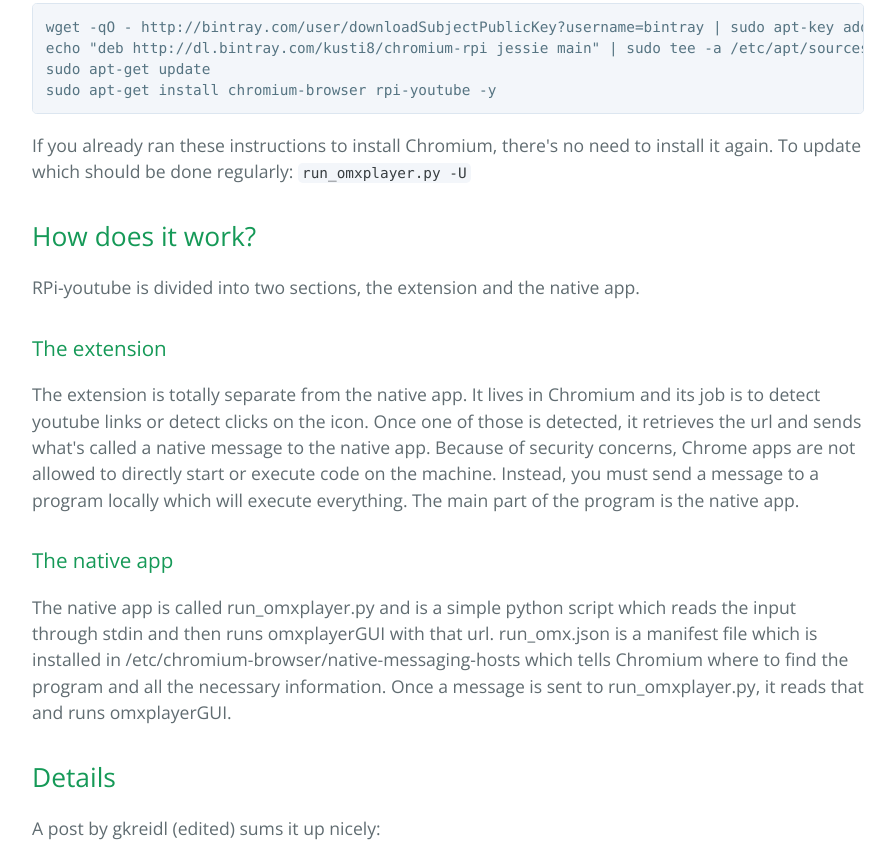
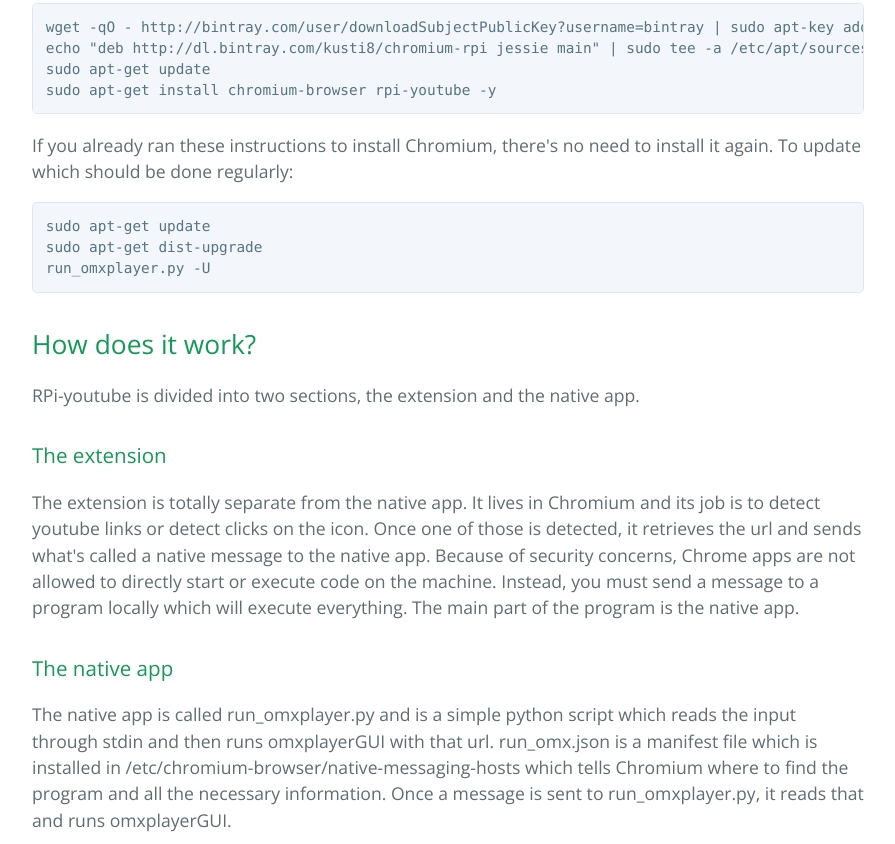
Before and after one commit to kusti8/RPi-chromium, a plain HTML site: page index.html in a window 1280 px wide. Shown: the part 1014-1858 px from the top of the page, without its empty margins (192-1087 px from the left). Drawn offline with nearby package versions, Linux system fonts and the light colour scheme.

```diff
--- a/index.html
+++ b/index.html
@@ -37,8 +37,12 @@
 </code></pre>
 
 <p>If you already ran these instructions to install Chromium, there's no need to install it again.
-To update which should be done regularly:
-<code>run_omxplayer.py -U</code></p>
+To update which should be done regularly:</p>
+
+<pre><code>sudo apt-get update
+sudo apt-get dist-upgrade
+run_omxplayer.py -U
+</code></pre>
 
 <h2>
 <a id="how-does-it-work" class="anchor" href="#how-does-it-work" aria-hidden="true"><span aria-hidden="true" class="octicon octicon-link"></span></a>How does it work?</h2>
```
Also changed, not shown: params.json (+1 -1 lines).
